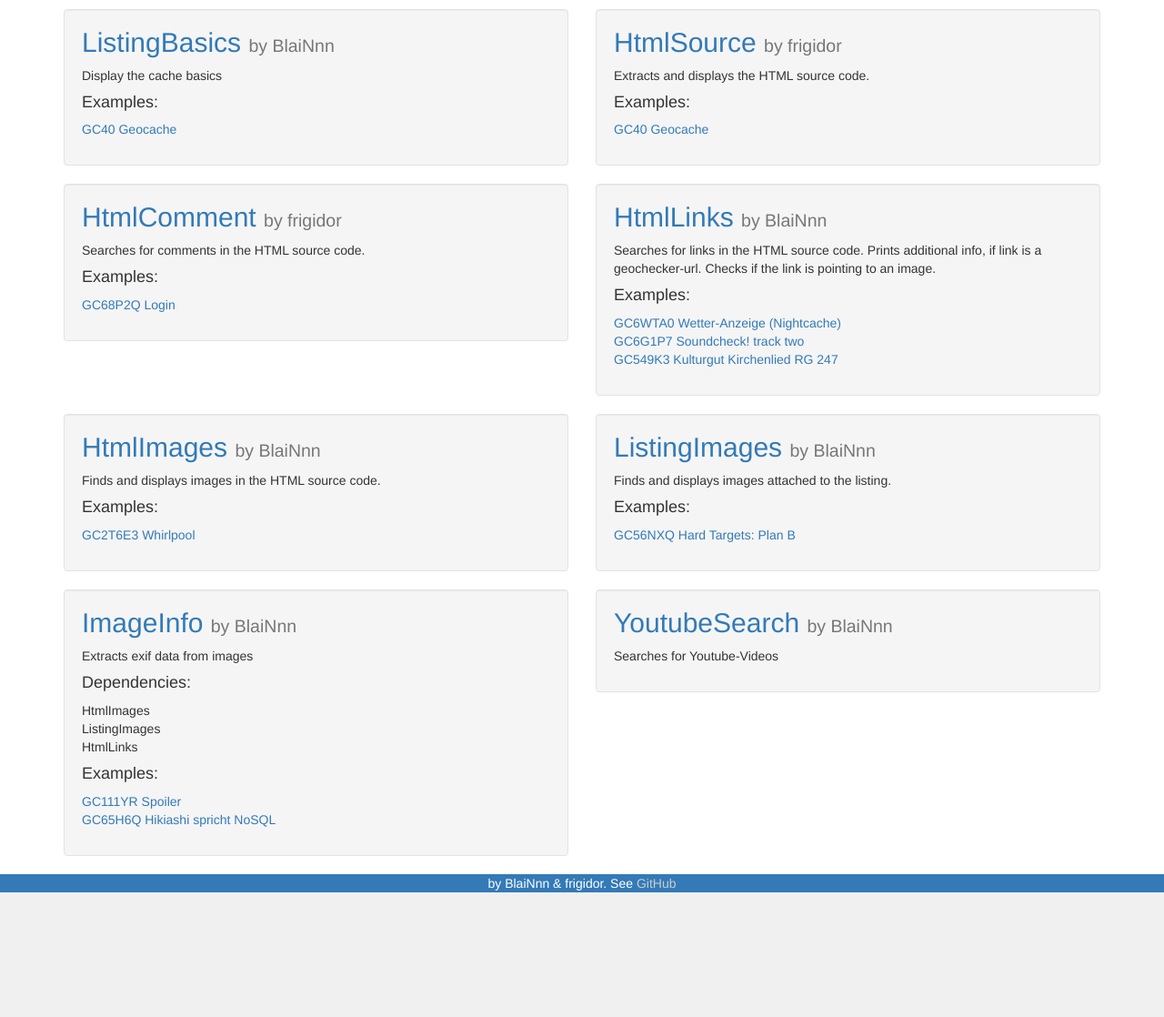
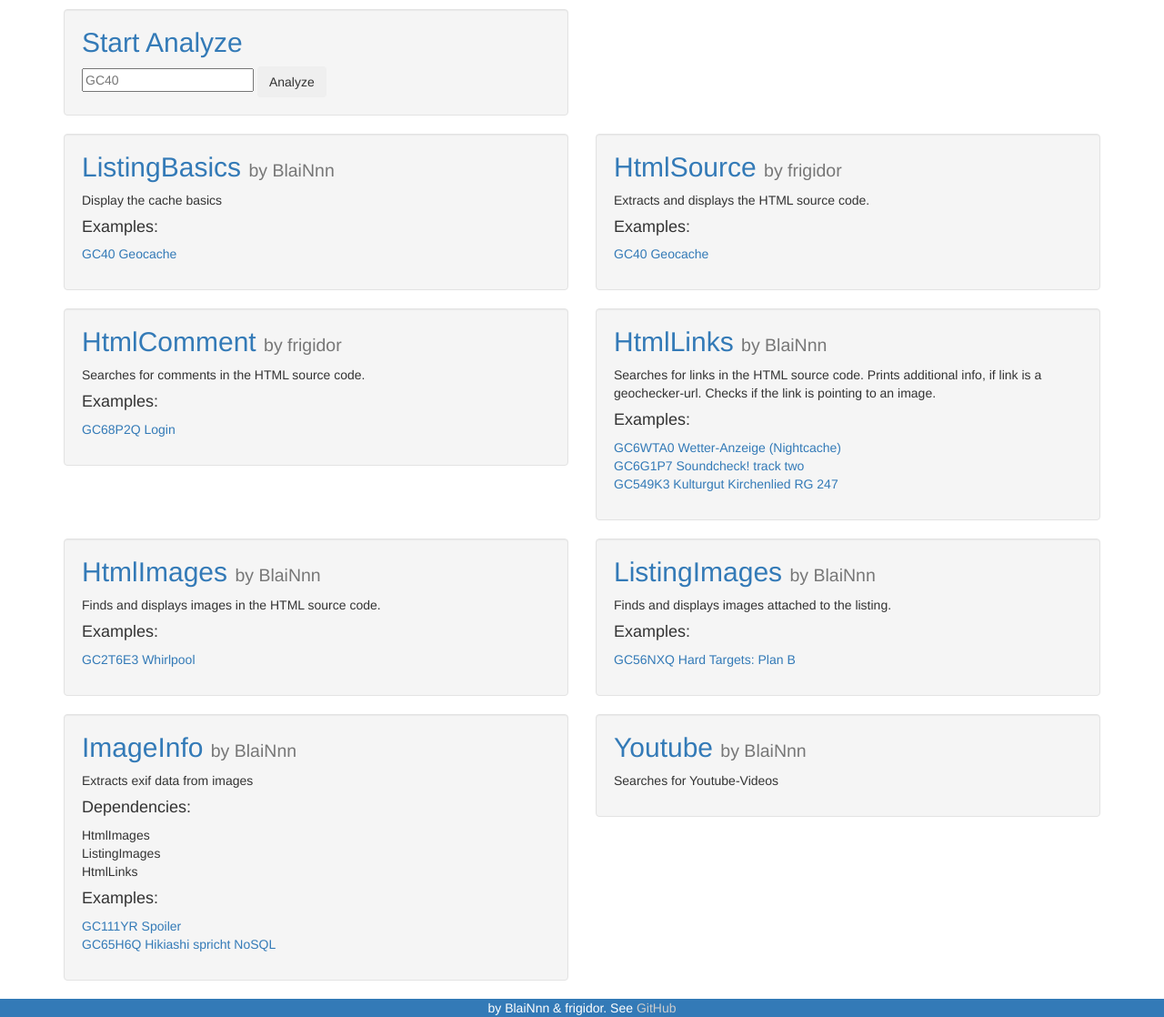
Before and after one commit to pascalbuehler/gc-analyzer, a PHP site: page / in a window 1280 px wide. Shown: the part 40-1158 px from the top of the page at 91% size. Before the commit the page ends 1021 px from the top, so only its background shows below. Run offline with PHP 8.4, Linux system fonts and the light colour scheme; some libraries are stand-ins or nearby versions.

Commit message:
Search from Home

```diff
--- a/Config/dist.php
+++ b/Config/dist.php
@@ -3,8 +3,8 @@ return [
     'apiEndpoint' => '',
     'apiParameters' => [
         'token' => '',
-        'code' => filter_input(INPUT_GET, 'code', FILTER_SANITIZE_STRING),
+        'code' => basename(filter_input(INPUT_GET, 'code', FILTER_SANITIZE_STRING)),
     ],
     'plugins' => include('plugins.php'),
-	'youtubeApiToken' => ''
+    'youtubeApiToken' => ''
 ];
--- a/Config/plugins.php
+++ b/Config/plugins.php
@@ -54,8 +54,8 @@ return [
         'description' => 'Searches for links in the HTML source code. Prints additional info, if link is a geochecker-url. Checks if the link is pointing to an image.',
         'examples' => [
             'GC6WTA0' => 'Wetter-Anzeige (Nightcache)',
-			'GC6G1P7' => 'Soundcheck! track two',
-			'GC549K3' => 'Kulturgut Kirchenlied RG 247',
+            'GC6G1P7' => 'Soundcheck! track two',
+            'GC549K3' => 'Kulturgut Kirchenlied RG 247',
         ],
         'author' => 'BlaiNnn'
     ],
@@ -73,7 +73,7 @@ return [
         ],
         'author' => 'BlaiNnn'
     ],
-	'ListingImages' => [
+    'ListingImages' => [
         'class' => Plugin\ListingImages\ListingImages::class,
         'parameters' => [
             'fields' => [
@@ -91,12 +91,12 @@ return [
         'dependencies' => [
             'HtmlImages',
             'ListingImages',
-			'HtmlLinks',
+            'HtmlLinks',
         ],
         'parameters' => [
             'imageSources' => [
                 'HtmlImages',
-				'ListingImages',
+                'ListingImages',
                 'HtmlLinks::Images',
             ]
         ],
@@ -107,7 +107,7 @@ return [
         ],
         'author' => 'BlaiNnn'
     ],
-    'YoutubeSearch' => [
+    'Youtube' => [
         'class' => Plugin\YoutubeSearch\YoutubeSearch::class,
         'parameters' => [
             'fields' => [
--- a/Layout/view/home.phtml
+++ b/Layout/view/home.phtml
@@ -1,6 +1,17 @@
 <?php include('partials/header.phtml'); ?>
 
         <div class="container">
+            <div class="row">
+                <div class="col-md-6">
+                        <div class="well">
+                            <h2 class="text-primary nomargin-top">Start Analyze</h2>
+                            <form class="form-search" method="GET">
+                                <input type="text" name="code" class="input-medium search-query" placeholder="GC40">
+                                <button type="submit" class="btn">Analyze</button>
+                            </form>
+                        </div>
+                </div>
+            </div>
             <div class="row">
 <?php $i = 0; ?>
 <?php foreach($config['plugins'] as $pluginName => $pluginConfig): ?>
--- a/Plugin/HtmlImages/HtmlImages.php
+++ b/Plugin/HtmlImages/HtmlImages.php
@@ -20,6 +20,9 @@ class HtmlImages extends \Plugin\AbstractPlugin {
             foreach ($elements as $element)
             {
                 $url = $element->getAttribute('src');
+
+                if (!(strpos($url, 'geocheck.org') > -1 || strpos($url, 'geochecker.com') > -1))
+                {
                     if (!isset($this->images[$field]) || !in_array($url, $this->images[$field]))
                     {
                         $name = $element->getAttribute('title') ? $element->getAttribute('title') : ($element->getAttribute('alt') ? $element->getAttribute('alt') : '');
@@ -34,6 +37,7 @@ class HtmlImages extends \Plugin\AbstractPlugin {
                 }
             }
         }
+    }
 
     public function getResult() {
         return $this->images;
--- a/index.php
+++ b/index.php
@@ -26,20 +26,24 @@ spl_autoload_register(function($class) {
 // ENVIRONMENT
 $env = getenv('APPLICATION_ENV') ?: 'dist';
 
+// MODE
+$code = filter_input(INPUT_GET, 'code', FILTER_SANITIZE_STRING);
+if($code) {
+    if(strpos($code, 'https://coord.info/') != -1)
+    {
+        $_GET['code'] = basename($code);
+    }
+    $mode = 'analyze';
+}
+else {
+    $mode = 'home';
+}
+
 // CONFIG
 $configfile = 'Config/'.$env.'.php';
 $config = file_exists($configfile) ? include($configfile) : false;
 if(!$config) {
     die('Config file not found (APPLICATION_ENV='.$env.')');
-}
-
-// MODE
-$code = filter_input(INPUT_GET, 'code', FILTER_SANITIZE_STRING);
-if($code) {
-    $mode = 'analyze';
-}
-else {
-    $mode = 'home';
 }
 
 // RUN
```
Also changed, not shown: Plugin/HtmlLinks/HtmlLinks.php (indentation only). Lines whose indentation alone changed are shown as unchanged.
